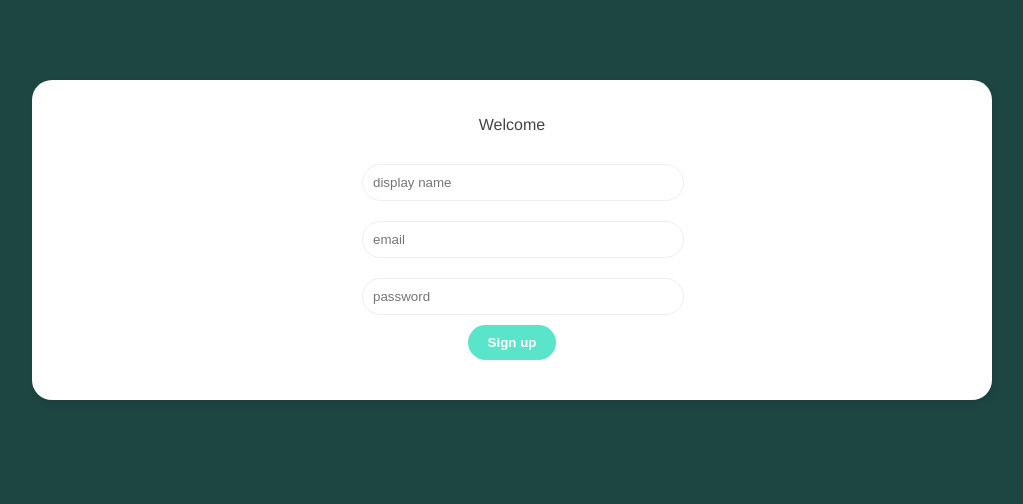
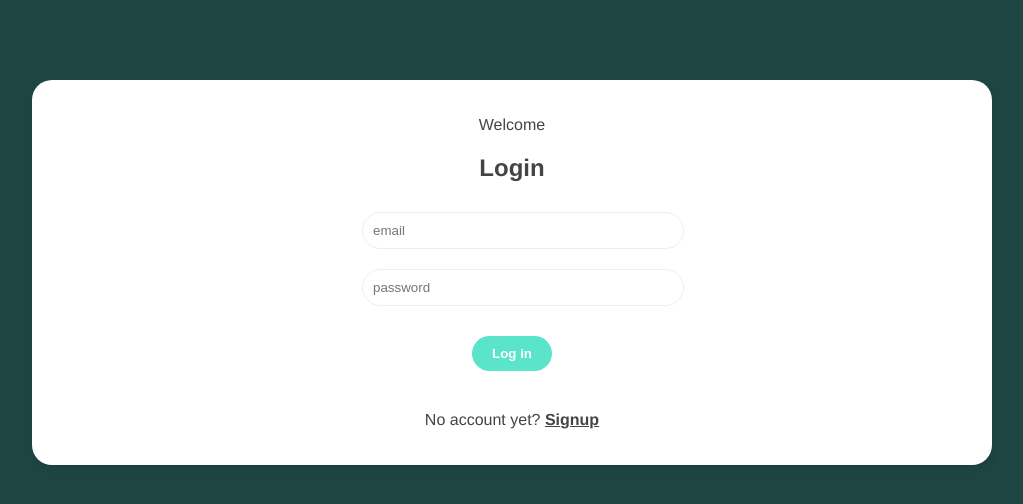
Before and after one commit to geostojanov/live-chat, a Vue app: page / in a window 1280 px wide. Shown: the top 504 px of the page, without its empty margins (128-1151 px from the left). Built offline with nearby package versions, Linux system fonts and the light colour scheme.

Commit message:
Lesson 104 - switching between forms - Done

```diff
--- a/src/views/Welcome.vue
+++ b/src/views/Welcome.vue
@@ -1,17 +1,33 @@
 <template>
   <div class="welcome container">
     <p>Welcome</p>
-    <SignupForm/>
-    <!-- <LoginForm/> -->
+    <div v-if="showLogin">
+      <h2>Login</h2>
+      <LoginForm/>
+      <p>No account yet? <span @click="showLogin = false">Signup</span></p>
+    </div>
+    <div v-else>
+      <h2>Sign up</h2>
+      <SignupForm/>
+      <p>Already have an account? <span @click="showLogin = true">Login</span></p>
+    </div>
   </div>
 </template>
 
 <script>
 import SignupForm from '../components/SignupForm.vue'
 import LoginForm from '../components/LoginForm.vue'
+import { ref } from '@vue/reactivity'
 
 export default {
-  components: { SignupForm, LoginForm }
+  components: { SignupForm, LoginForm },
+  setup() {
+    const showLogin = ref(true)
+
+
+
+    return { showLogin }
+  }
 }
 </script>
 
@@ -38,4 +54,12 @@ export default {
     color: #999;
     margin: 10px auto;
   }
+  .welcome span{
+    font-weight: bold;
+    text-decoration: underline;
+    cursor: pointer;
+  }
+  .welcome button {
+    margin: 20px auto;
+  }
 </style>
```
